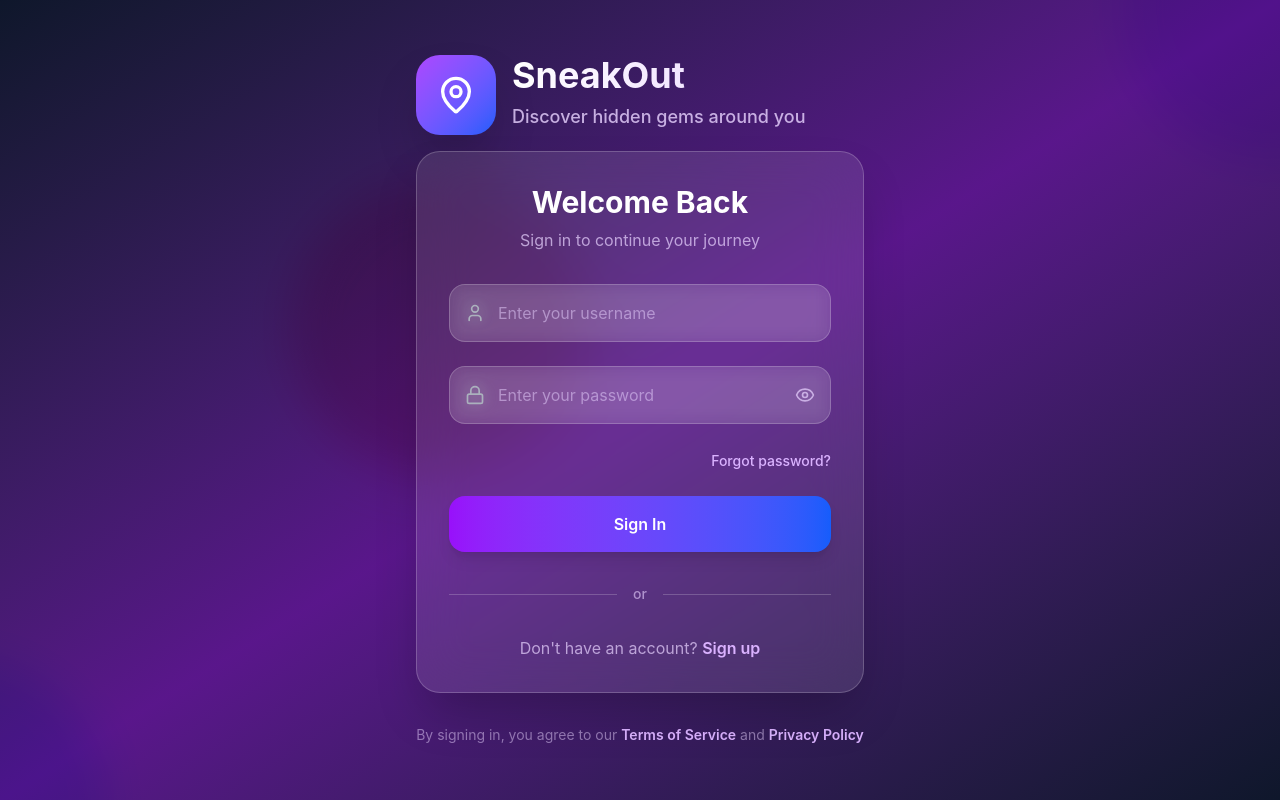
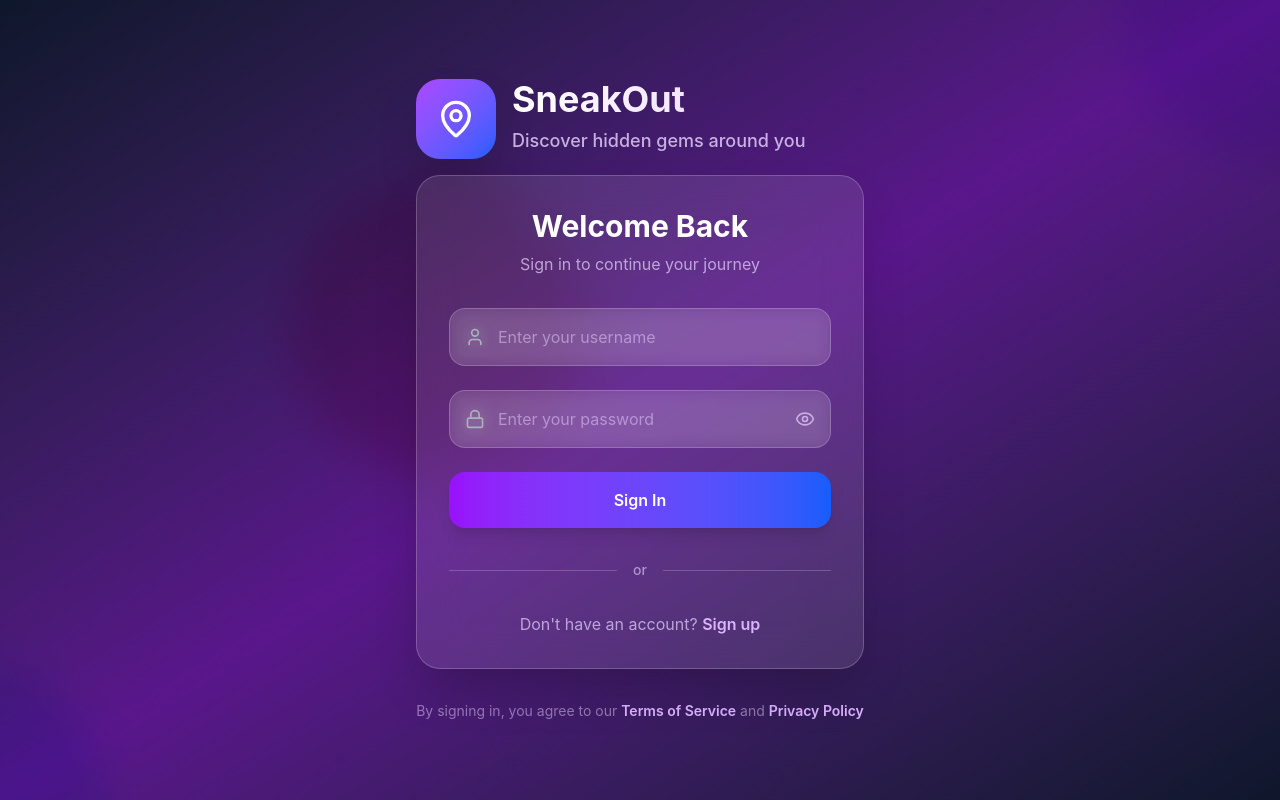
Before and after one commit to ANIKETHPAWAR/SneakOut, a React (Vite) app in the folder client/: page /login in a window 1280 px wide. Built offline with nearby package versions, Linux system fonts and the light colour scheme; no server answers; the HTML template or start-up script is replaced by a standard one.

Commit message:
Removed "Forgot password?" link from the Login page for a cleaner UI.

```diff
--- a/client/src/pages/Login.jsx
+++ b/client/src/pages/Login.jsx
@@ -126,12 +126,7 @@ const Login = () => {
               <div className="absolute inset-0 rounded-2xl bg-gradient-to-r from-purple-500/20 to-blue-500/20 opacity-0 group-hover:opacity-100 transition-opacity duration-300 -z-10"></div>
             </div>
 
-            {/* Forgot Password */}
-            <div className="text-right">
-              <a href="#" className="text-sm text-purple-300 hover:text-purple-200 transition-colors duration-200 font-medium">
-                Forgot password?
-              </a>
-            </div>
+
 
             {/* Login Button */}
             <button
```
